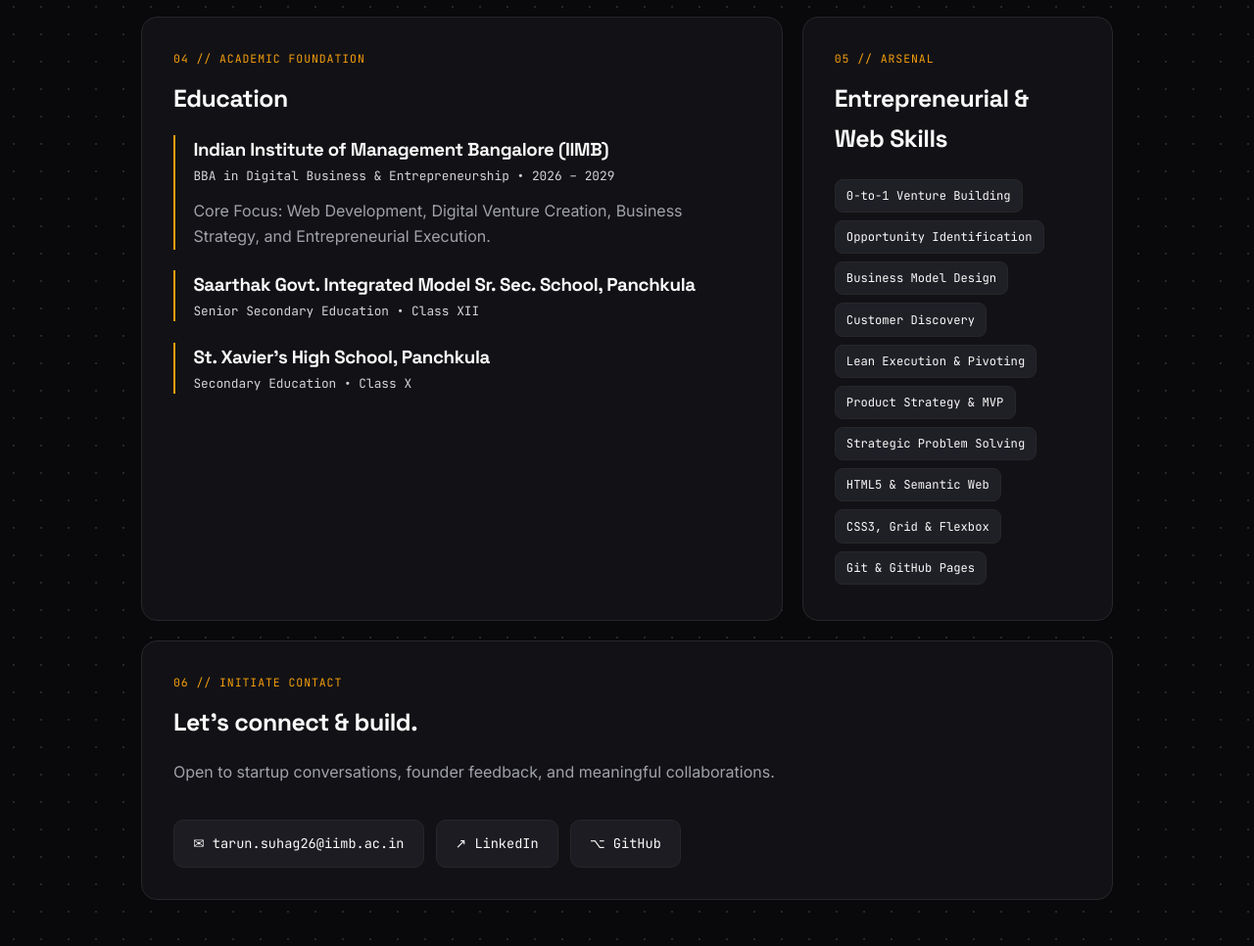
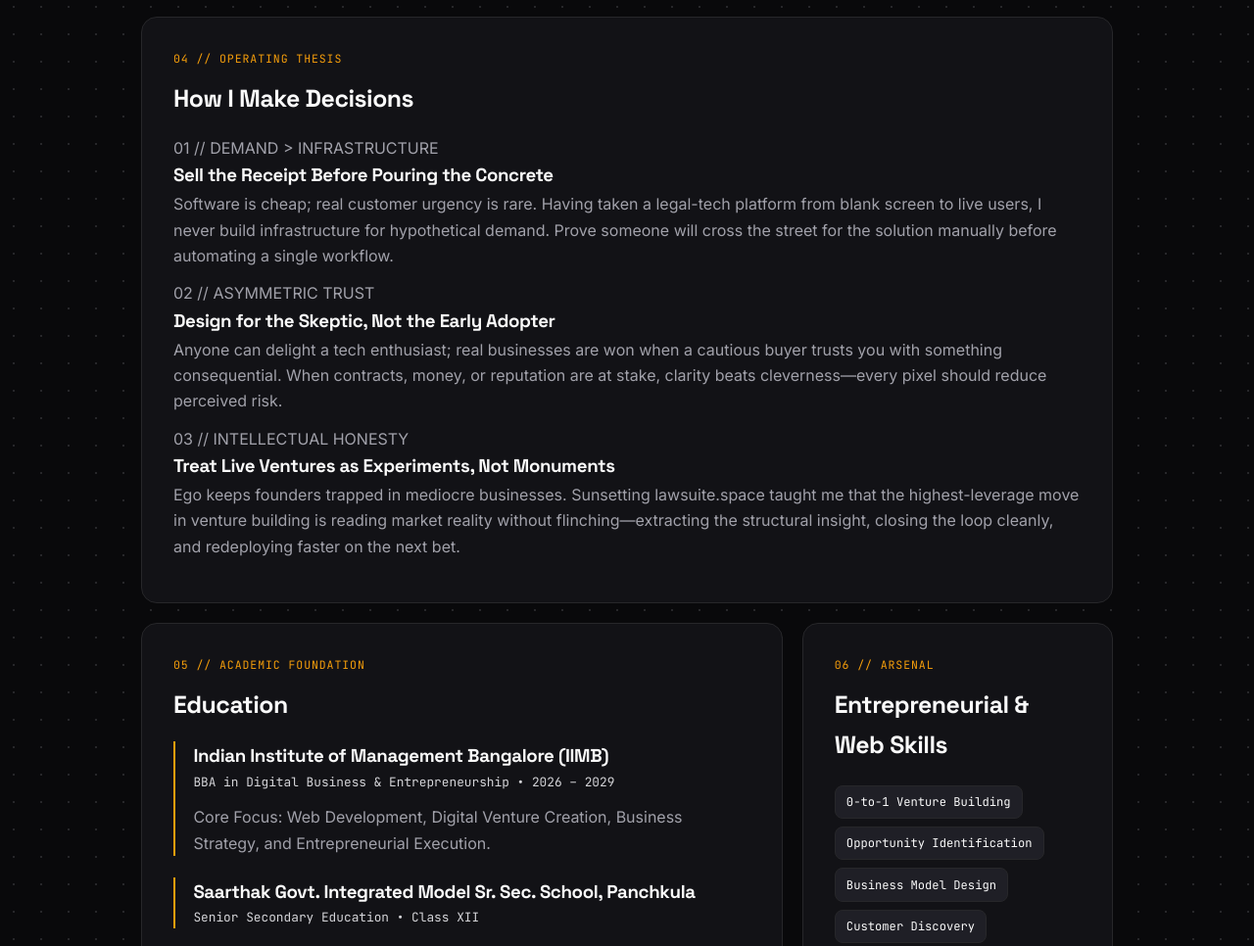
Before and after one commit to tarunsuhag03/my-resume, a plain HTML site: page index.html in a window 1280 px wide. Shown: the part 1379-2345 px from the top of the page at 98% size. Drawn offline with Linux system fonts and the light colour scheme.

Commit message:
Update index.html

```diff
--- a/index.html
+++ b/index.html
@@ -3,7 +3,7 @@
 <head>
   <meta charset="UTF-8">
   <meta name="viewport" content="width=device-width, initial-scale=1.0">
-  <title>Founder Dossier | Personal Resume</title>
+  <title>Tarun Suhag | Founder Dossier</title>
   <link rel="preconnect" href="https://fonts.googleapis.com">
   <link rel="preconnect" href="https://fonts.gstatic.com" crossorigin>
   <link href="https://fonts.googleapis.com/css2?family=Inter:wght@400;500;600&family=JetBrains+Mono:wght@400;600&family=Space+Grotesk:wght@600;700&display=swap" rel="stylesheet">
@@ -14,6 +14,7 @@
   <nav id="floating-nav">
     <a href="#hero">Overview</a>
     <a href="#ventures">Ventures</a>
+    <a href="#thesis">Thesis</a>
     <a href="#education">Education</a>
     <a href="#skills">Arsenal</a>
     <a href="#contact">Connect</a>
@@ -95,8 +96,39 @@
       </div>
     </section>
 
+    <section id="thesis" class="bento-card span-3">
+      <span class="card-tag">04 // OPERATING THESIS</span>
+      <h2>How I Make Decisions</h2>
+
+      <div class="thesis-grid">
+        <article class="thesis-item">
+          <span class="thesis-num">01 // DEMAND &gt; INFRASTRUCTURE</span>
+          <h3>Sell the Receipt Before Pouring the Concrete</h3>
+          <p>
+            Software is cheap; real customer urgency is rare. Having taken a legal-tech platform from blank screen to live users, I never build infrastructure for hypothetical demand. Prove someone will cross the street for the solution manually before automating a single workflow.
+          </p>
+        </article>
+
+        <article class="thesis-item">
+          <span class="thesis-num">02 // ASYMMETRIC TRUST</span>
+          <h3>Design for the Skeptic, Not the Early Adopter</h3>
+          <p>
+            Anyone can delight a tech enthusiast; real businesses are won when a cautious buyer trusts you with something consequential. When contracts, money, or reputation are at stake, clarity beats cleverness—every pixel should reduce perceived risk.
+          </p>
+        </article>
+
+        <article class="thesis-item">
+          <span class="thesis-num">03 // INTELLECTUAL HONESTY</span>
+          <h3>Treat Live Ventures as Experiments, Not Monuments</h3>
+          <p>
+            Ego keeps founders trapped in mediocre businesses. Sunsetting lawsuite.space taught me that the highest-leverage move in venture building is reading market reality without flinching—extracting the structural insight, closing the loop cleanly, and redeploying faster on the next bet.
+          </p>
+        </article>
+      </div>
+    </section>
+
     <section id="education" class="bento-card span-2">
-      <span class="card-tag">04 // ACADEMIC FOUNDATION</span>
+      <span class="card-tag">05 // ACADEMIC FOUNDATION</span>
       <h2>Education</h2>
 
       <div class="timeline-item">
@@ -117,7 +149,7 @@
     </section>
 
     <section id="skills" class="bento-card">
-      <span class="card-tag">05 // ARSENAL</span>
+      <span class="card-tag">06 // ARSENAL</span>
       <h2>Entrepreneurial &amp; Web Skills</h2>
       <div class="skill-cloud">
         <span class="skill-pill">0-to-1 Venture Building</span>
@@ -135,7 +167,7 @@
 
     <section id="contact" class="bento-card span-3 contact-banner">
       <div>
-        <span class="card-tag">06 // INITIATE CONTACT</span>
+        <span class="card-tag">07 // INITIATE CONTACT</span>
         <h2>Let’s connect &amp; build.</h2>
         <p>Open to startup conversations, founder feedback, and meaningful collaborations.</p>
       </div>
```
